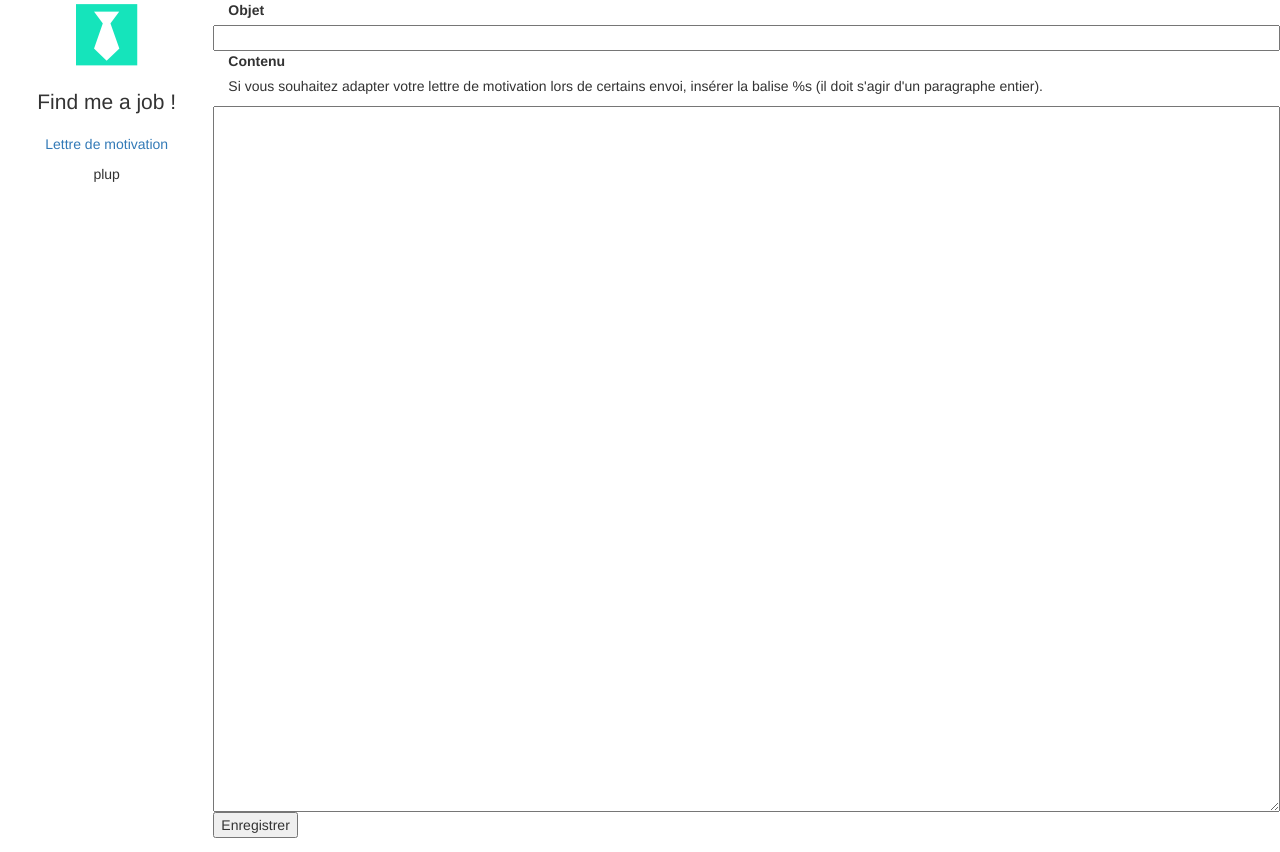
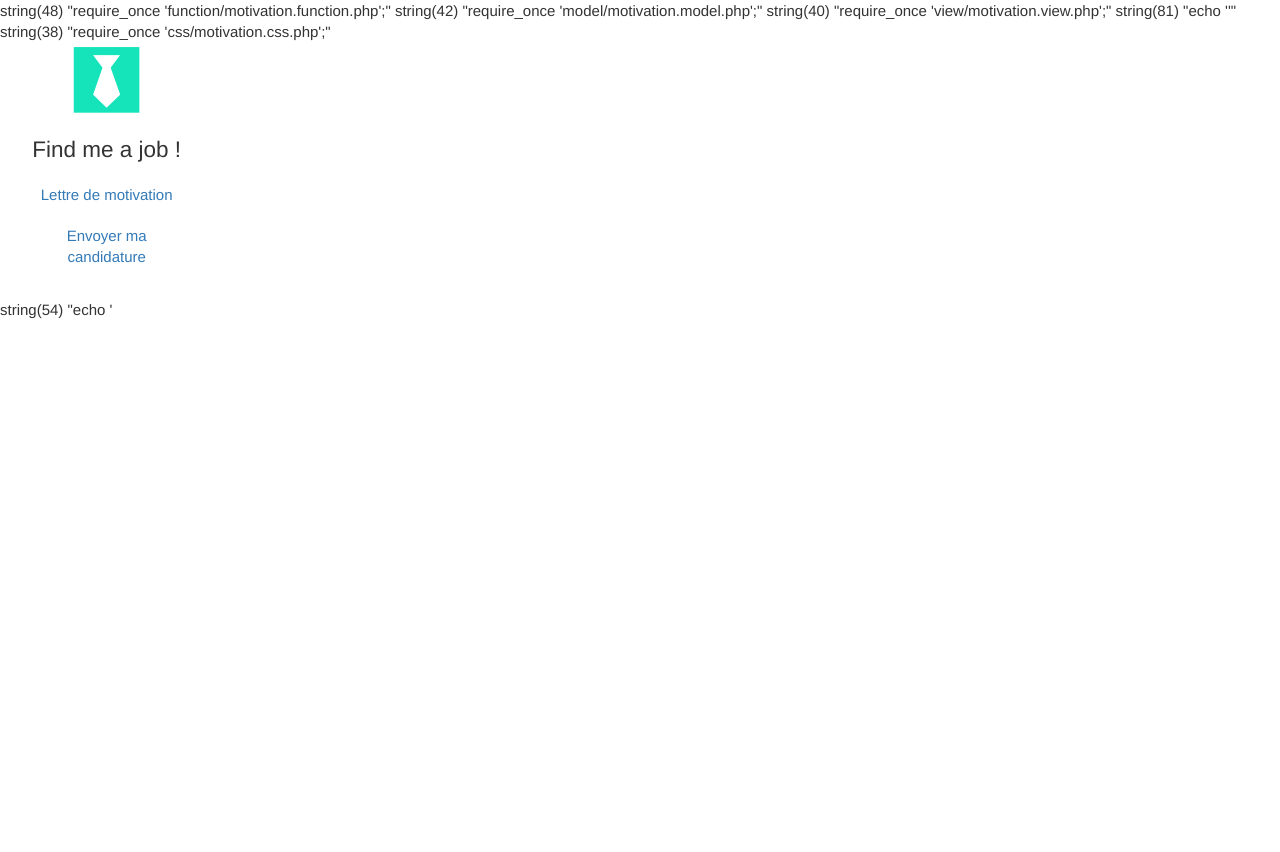
Before and after one commit to keninette/findmeajob, a PHP site: page / in a window 1280 px wide. After the commit the page ends 319 px from the top, so only its background shows below. Run offline with PHP 8.4, Linux system fonts and the light colour scheme; data that the repository does not hold is empty; some libraries are stand-ins or nearby versions.

Commit message:
working on custom require, application page created

```diff
--- a/config/constant.php
+++ b/config/constant.php
@@ -11,5 +11,13 @@
 define('PDO_PARAM_ORDER_VALUE', 1);
 define('PDO_PARAM_ORDER_TYPE',  2);
 
+// Custom requirements
+define('REQUIRE_JS_FILE',           'js');
+define('REQUIRE_CSS_FILE',          'css');
+define('REQUIRE_FUNCTION_FILE',     'function');
+define('REQUIRE_CONTROLLER_FILE',   'controller');
+define('REQUIRE_MODEL_FILE',        'model');
+define('REQUIRE_VIEW_FILE',         'view');
+
 // Error codes
 define('ERROR_CODE_PDO', 'PDO');
--- a/controller/index.controller.php
+++ b/controller/index.controller.php
@@ -17,6 +17,6 @@
 }
 
 // require page functions, model (if they exist) and controller (mandatory)
-customRequire('function/' .$page .'.function.php');
-customRequire('model/' .$page .'.model.php');
-require_once 'controller/' .$page .'.controller.php';
+customRequire($page, REQUIRE_FUNCTION_FILE);
+customRequire($page, REQUIRE_MODEL_FILE);
+customRequire($page, REQUIRE_VIEW_FILE, true);
--- a/function/config.function.php
+++ b/function/config.function.php
@@ -1,14 +1,57 @@
 <?php
 
 /**
- * Check if file exists before requiring it
- * @param String $filename : relative path FROM INDEX.PHP of file
+ * Include or require file depending on its type
+ * Using ob_...() and eval()
+ * @param String $page : page being viewed
+ * @param String $requireType : CONSTANT REQUIRE_... : type of file required
+ * @param bool $mandatory (default false) : is file mandatory ?
+ * @return String : the includeCommand to execute;
  */
-function customRequire(String $filename) {
-    // Check if file exists
-    if (file_exists($filename)) {
-        var_dump('required : ' .$filename);
-        // If it does, require it, but with custom relative path
-        require_once $filename;
+function customRequire(String $page, String $requireType, bool $mandatory = false) {
+
+    switch ($requireType) {
+
+        // Require a JS file : all in the same directory
+        case REQUIRE_JS_FILE:
+            $filename       = 'public/js/' .$page .'.js';
+            $includeCommand = 'echo \'<script src="' .$filename .'"><script>;\'';
+            var_dump($includeCommand);
+
+        // Require CSS file : all in the same directory
+        case REQUIRE_CSS_FILE:
+            $filename       = 'public/css/' .$page .'.css';
+            $includeCommand = 'echo \'<link rel="stylesheet" type="text/css" href="' .$filename .'" />\'';
+            var_dump($includeCommand);
+
+        // Require PHP file : we need to know in which folder it is
+        // All view files follow the pattern view/page.view.php
+        // All controller files follow the pattern controller/page.controller.php
+        // All model files follow the pattern view/page.model.php
+        // All function files follow the pattern function/page.function.php
+        case REQUIRE_FUNCTION_FILE:
+        case REQUIRE_CONTROLLER_FILE:
+        case REQUIRE_MODEL_FILE:
+        case REQUIRE_VIEW_FILE:
+            $filename       = $requireType .'/' .$page .'.' .$requireType .'.php';
+            $includeCommand = 'require_once \'' .$filename .'\';';
+            var_dump($includeCommand);
     }
+
+    // If not mandatory, check if file exists
+    // Then try to include it
+    if (! $mandatory) {
+        if(file_exists($filename)) {
+            ob_start();
+            eval($includeCommand);
+            ob_get_clean();
+        }
+
+    // If mandatory, try to include anyway, so an error is raised if it doesn't exist
+    } else {
+        ob_start();
+        eval($includeCommand);
+        ob_get_clean();
+    }
+
 }
--- a/index.php
+++ b/index.php
@@ -19,6 +19,8 @@
     <link rel="stylesheet" href="https://maxcdn.bootstrapcdn.com/bootstrap/3.3.7/css/bootstrap.min.css" integrity="sha384-BVYiiSIFeK1dGmJRAkycuHAHRg32OmUcww7on3RYdg4Va+PmSTsz/K68vbdEjh4u" crossorigin="anonymous">
     <!-- custom css -->
     <link rel="stylesheet" href="public/css/main.css" />
+    <!-- custom page css file -->
+    <?php customRequire($page, REQUIRE_CSS_FILE); ?>
 </head>
 <body>
     <div class="container-fluid">
@@ -28,16 +30,18 @@
                 <h1>Find me a job !</h1>
                 <ul class="nav nav-sidebar navbar">
                     <li class="active"><a href="index.php?page=motivation">Lettre de motivation</a></li>
-                    <li>plup</li>
+                    <li><a href="index.php?page=application">Envoyer ma candidature</a></li>
                 </ul>
             </nav>
             <section class="col-xs-10">
                 <!--include custom view -->
-                <?php require_once 'view/' .$page .'.inc.php'; ?>
+                <?php require_once 'view/' .$page .'.view.php'; ?>
             </section>
         </div>
     </div>
-    <!-- scripts -->
+    <!-- CDN -->
     <script src="https://ajax.googleapis.com/ajax/libs/jquery/3.2.1/jquery.min.js"></script>
     <script src="https://use.fontawesome.com/584f23e963.js"></script>
+    <!-- custom page js file -->
+    <?php customRequire($page, REQUIRE_JS_FILE); ?>
 </body>
--- a/model/pdo.model.php
+++ b/model/pdo.model.php
@@ -12,7 +12,7 @@
         if ($connect) {
 
             // Get db info
-            require_once 'config/db_config.php';
+            require_once 'config/db.config.php';
              // Connect to database
             $pdo = new PDO($dsn, $user, $pwd);
 
--- a/public/css/main.css
+++ b/public/css/main.css
@@ -31,7 +31,17 @@
 nav {
   text-align: center;
 }
+body {
+  font-size: 1.5em;
+}
+em {
+  color: #15E4BB;
+  font-weight: bold;
+}
 h1 {
   font-size: 1.5em;
 }
+.small-info {
+  font-style: italic;
+}
 /*# sourceMappingURL=main.css.map */
--- /dev/null
+++ b/public/js/application.js
@@ -0,0 +1,5 @@
+// To be executed when the DOM is fully loaded
+$.ready(function(){
+    alert('plop');
+    $("#block-motivation").hide();
+});
--- a/public/less/main.less
+++ b/public/less/main.less
@@ -11,6 +11,20 @@
 @import "constant";
 @import "nav";
 
+body {
+    font-size: 1.5em;
+}
+
+em {
+    color:          @color-green;
+    font-weight:    bold;
+
+}
+
 h1 {
     font-size: 1.5em;
 }
+
+.small-info {
+    font-style: italic;
+}
--- a/view/motivation.inc.php
+++ /dev/null
@@ -1,19 +0,0 @@
-<form id="form-motivation" action="" method="POST">
-    <fieldset class="row">
-        <label for="form-motivation[subject]" class="col-xs-12">Objet</label>
-        <input type="text" id="form-motivation[subject]" name="form-motivation[subject]" class="col-xs-12" value="<?php echo $motivation['subject']; ?>" />
-    </fieldset>
-
-    <fieldset class="row">
-        <label for="form-motivation[content]" class="col-xs-12">Contenu</label>
-        <p class="small-info col-xs-12">Si vous souhaitez adapter votre lettre de motivation lors de certains envoi, insérer la balise %s (il doit s'agir d'un paragraphe entier).</p>
-        <textarea name="form-motivation[content]" id="form-motivation[content]" class="col-xs-12" rows="35">
-            <?php echo $motivation['content']; ?>
-        </textarea>
-    </fieldset>
-
-    <fieldset class="row">
-        <input type="submit" value="Enregistrer" id="form-motivation-submit" />
-    </fieldset>
-
-</form>
--- /dev/null
+++ b/view/motivation.view.php
@@ -0,0 +1,17 @@
+<form id="form-motivation" action="index.php?page=motivation" method="POST">
+    <fieldset class="row">
+        <label for="form-motivation[subject]" class="col-xs-12">Objet</label>
+        <input type="text" id="form-motivation[subject]" name="form-motivation[subject]" class="col-xs-12" value="<?php echo $motivation['subject']; ?>" />
+    </fieldset>
+
+    <fieldset class="row">
+        <label for="form-motivation[content]" class="col-xs-12">Contenu</label>
+        <p class="small-info col-xs-12">Pour ajouter un paragraphe personnalisé lors de certains envoi, insérer la balise <em>%s</em> à l'endroit  voulu.</p>
+        <textarea name="form-motivation[content]" id="form-motivation[content]" class="col-xs-12" rows="30"><?php echo $motivation['content']; ?></textarea>
+    </fieldset>
+
+    <fieldset class="row">
+        <input class="btn btn-default col-xs-1 col-xs-offset-11" type="submit" value="Enregistrer" id="form-motivation-submit" />
+    </fieldset>
+
+</form>
```
Also changed, not shown: view/application.view.php (added, +19 -0 lines), config/db.config.php (renamed from config/db_config.php), controller/application.controller.php (added), view/body.inc.php (deleted), view/footer.inc.php (deleted), view/head.inc.php (deleted), 1 other file.
